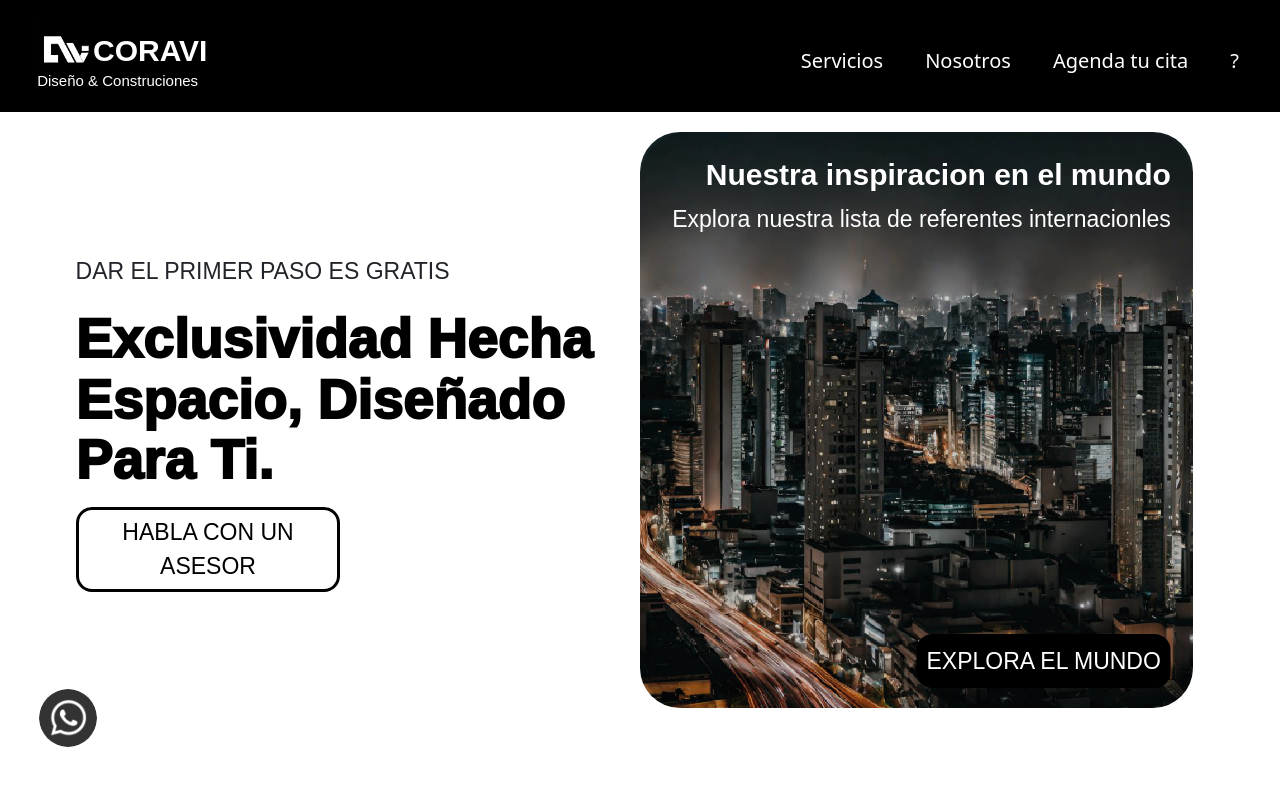
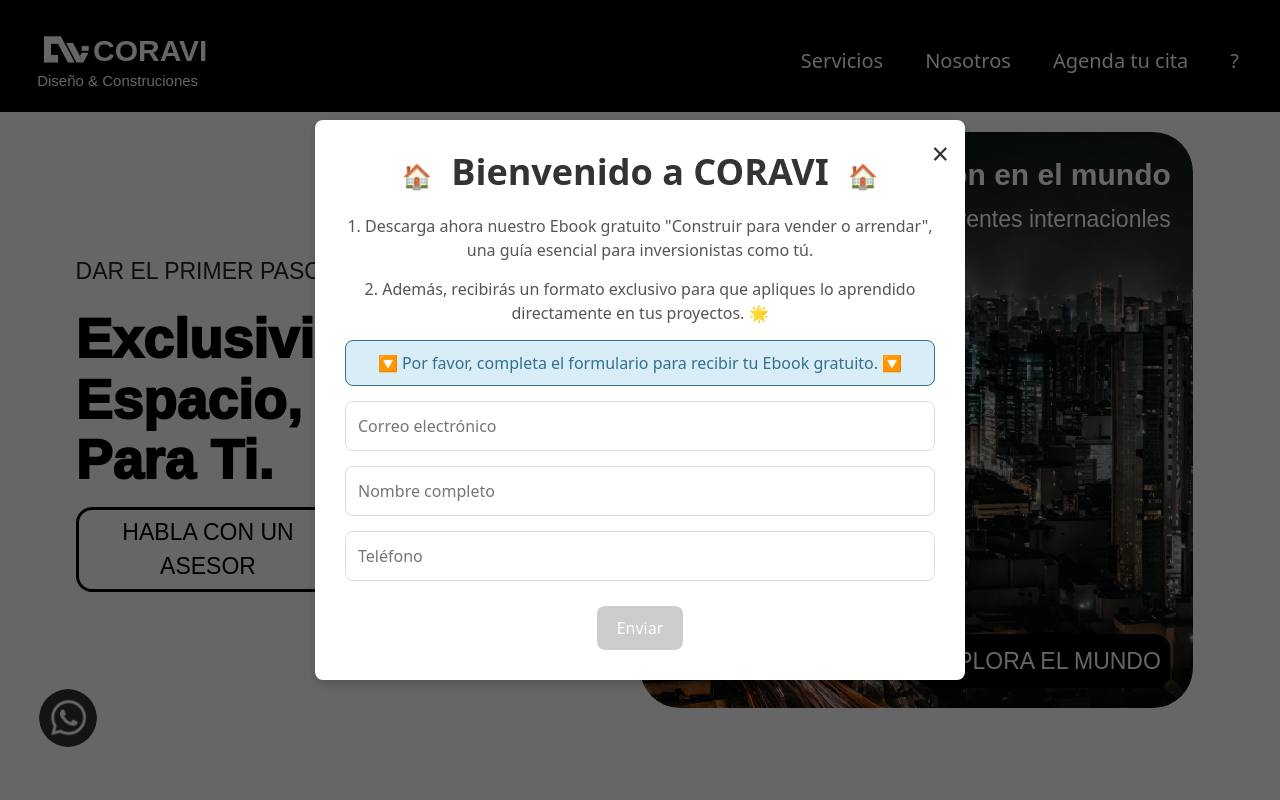
Before and after one commit to sbstzuluaga1111/coravi_front, a React (Create React App) app: page / in a window 1280 px wide. Shown: the top 800 px of the page. Built offline with nearby package versions, Linux system fonts and the light colour scheme; a small style sheet from the web is missing; a web font is replaced by a local one.

Commit message:
Anuncio agregado

```diff
--- a/package.json
+++ b/package.json
@@ -11,6 +11,7 @@
     "react-bootstrap": "^2.10.0",
     "react-datepicker": "^4.25.0",
     "react-dom": "^18.2.0",
+    "react-icons": "^5.3.0",
     "react-intersection-observer": "^9.5.3",
     "react-modal": "^3.16.1",
     "react-router-dom": "^6.21.2",
--- a/public/index.html
+++ b/public/index.html
@@ -6,6 +6,7 @@
     <link rel="stylesheet" href="https://fonts.googleapis.com/css2?family=Bahnschrift&display=swap">
     <meta name="viewport" content="width=device-width, initial-scale=1" />
     <meta name="theme-color" content="#000000" />
+    <link rel="stylesheet" href="https://cdnjs.cloudflare.com/ajax/libs/font-awesome/5.15.4/css/all.min.css" integrity="sha384-dy/1I6jQ8f1A5m2z/XT56wYO33A6mBuM6cpEQ1aFQ/58OGBDB2TQuhB+P3hW5/gX" crossorigin="anonymous" />
     <meta
       name="description"
       content="Web site created using create-react-app"
--- a/src/components/Home/Home.jsx
+++ b/src/components/Home/Home.jsx
@@ -1,26 +1,188 @@
-import React from "react";
-import Nav from '../Nav';
-import Page1 from './page1';
-import Page2 from './page2';
-import Page3 from './page3';
-import '../css/Home.css';
-import '../css/Home1.css';
-import '../../App.css';
-
-
-
+import React, { useState, useEffect } from "react";
+import { useLocation } from "react-router-dom";
+import Nav from "../Nav";
+import Page1 from "./page1";
+import Page2 from "./page2";
+import Page3 from "./page3";
+import "../css/Home.css";
+import "../css/Home1.css";
+import "../../App.css";
 
 const Home = () => {
+  const [isMessageOpen, setIsMessageOpen] = useState(true);
+  const [formData, setFormData] = useState({
+    nombre: '',
+    correo: '',
+    telefono: '',
+  });
+  const [isButtonDisabled, setIsButtonDisabled] = useState(true);
+  const [emailError, setEmailError] = useState("");
+  const [telefonoError, setTelefonoError] = useState("");
+  const [emailTouched, setEmailTouched] = useState(false);
+  const [telefonoTouched, setTelefonoTouched] = useState(false);
+  const location = useLocation();
+
+  useEffect(() => {
+    if (location.pathname === "/") {
+      setIsMessageOpen(true);
+    }
+  }, [location]);
+
+  const closeMessage = () => setIsMessageOpen(false);
+
+  const handleChange = (e) => {
+    const { name, value } = e.target;
+    setFormData((prevData) => ({
+      ...prevData,
+      [name]: value,
+    }));
+
+    if (name === "correo") {
+      setEmailTouched(true);
+    } else if (name === "telefono") {
+      setTelefonoTouched(true);
+    }
+  };
+
+  const isEmailValid = (email) => {
+    const emailRegex = /^[^\s@]+@[^\s@]+\.(com|co)$/;
+    return emailRegex.test(email);
+  };
+
+  const isTelefonoValid = (telefono) => {
+    const telefonoRegex = /^[0-9]{10}$/; // Verifica que el teléfono tenga exactamente 10 dígitos
+    return telefonoRegex.test(telefono);
+  };
+
+  useEffect(() => {
+    if (formData.nombre && isEmailValid(formData.correo) && isTelefonoValid(formData.telefono)) {
+      setIsButtonDisabled(false);
+      setEmailError("");
+      setTelefonoError("");
+    } else {
+      setIsButtonDisabled(true);
+      if (emailTouched && !isEmailValid(formData.correo)) {
+        setEmailError("El correo electrónico debe ser válido");
+      } else {
+        setEmailError("");
+      }
+      if (telefonoTouched && !isTelefonoValid(formData.telefono)) {
+        setTelefonoError("El teléfono debe tener exactamente 10 dígitos");
+      } else {
+        setTelefonoError("");
+      }
+    }
+  }, [formData, emailTouched, telefonoTouched]);
+
+  const handleSubmit = async () => {
+    try {
+      const response = await fetch("https://coravi-back.onrender.com/solicitud-descarga", {
+        method: "POST",
+        headers: {
+          "Content-Type": "application/json",
+        },
+        body: JSON.stringify(formData),
+      });
+
+      if (response.ok) {
+        console.log("Formulario enviado con éxito");
+        downloadPDF();
+      } else {
+        const errorData = await response.json();
+        console.error("Error al enviar el formulario:", errorData);
+      }
+    } catch (error) {
+      console.error("Error de red:", error);
+    }
+  };
+
+  const downloadPDF = async () => {
+    try {
+      const response = await fetch("https://coravi-back.onrender.com/download-pdf");
+      if (response.ok) {
+        const blob = await response.blob();
+        const link = document.createElement('a');
+        link.href = window.URL.createObjectURL(blob);
+        link.setAttribute('download', 'Ebook_Construir_Para_Vender_O_Arrendar.pdf');
+        document.body.appendChild(link);
+        link.click();
+        document.body.removeChild(link);
+      } else {
+        console.error("Error al descargar el PDF");
+      }
+    } catch (error) {
+      console.error("Error de red al descargar el PDF:", error);
+    }
+  };
 
   return (
     <div>
-      <Nav></Nav>
-      <Page1></Page1>
-      <Page2></Page2>
-      <Page3></Page3>
-
+      {isMessageOpen && (
+        <div className="message-overlay">
+          <div className="message-content">
+            <h2>
+              <span className="icon-container">🏠</span> Bienvenido a CORAVI{" "}
+              <span className="icon-container">🏠</span>
+            </h2>
+            <p>
+              1. Descarga ahora nuestro Ebook gratuito "Construir para vender o arrendar", una guía esencial para inversionistas como tú.
+            </p>
+            <p>
+              2. Además, recibirás un formato exclusivo para que apliques lo aprendido directamente en tus proyectos. 🌟
+            </p>
+            <div className="alerttttt">
+              🔽 Por favor, completa el formulario para recibir tu Ebook gratuito. 🔽
+            </div>
+            <div className="form-group">
+              <input
+                type="email"
+                name="correo"
+                placeholder="Correo electrónico"
+                value={formData.correo}
+                onChange={handleChange}
+                className="form-input"
+                required
+              />
+              {emailError && <div className="error-message">{emailError}</div>}
+            </div>
+            <div className="form-group">
+              <input
+                type="text"
+                name="nombre"
+                placeholder="Nombre completo"
+                value={formData.nombre}
+                onChange={handleChange}
+                className="form-input"
+                required
+              />
+            </div>
+            <div className="form-group">
+              <input
+                type="text"
+                name="telefono"
+                placeholder="Teléfono"
+                value={formData.telefono}
+                onChange={handleChange}
+                className="form-input"
+                required
+              />
+              {telefonoError && <div className="error-message">{telefonoError}</div>}
+            </div>
+            <button className="submit-btn" onClick={() => { handleSubmit(); closeMessage(); }} disabled={isButtonDisabled}>
+              Enviar
+            </button>
+            <button className="close-btn" onClick={closeMessage}>
+              &times;
+            </button>
+          </div>
+        </div>
+      )}
+      <Nav />
+      <Page1 />
+      <Page2 />
+      <Page3 />
     </div>
   );
-}
+};
 
 export default Home;
--- a/src/components/css/Home.css
+++ b/src/components/css/Home.css
@@ -2,6 +2,172 @@
 
 
 
+
+/* Estilo para la superposición del mensaje */
+.message-overlay {
+  position: fixed;
+  top: 0;
+  left: 0;
+  width: 100%;
+  height: 100%;
+  background-color: rgba(0, 0, 0, 0.6);
+  display: flex;
+  justify-content: center;
+  align-items: center;
+  z-index: 100000;
+  padding: 10px;
+}
+
+/* Animación de aparición desde arriba para el contenido del mensaje */
+@keyframes fadeInFromTop {
+  0% {
+    opacity: 0;
+    transform: translateY(-50%);
+  }
+  100% {
+    opacity: 1;
+    transform: translateY(0);
+  }
+}
+
+/* Contenido del mensaje */
+.message-content {
+  background-color: #fff;
+  padding: 30px;
+  border-radius: 8px;
+  text-align: center;
+  max-width: 650px;
+  width: 100%;
+  box-shadow: 0 4px 8px rgba(0, 0, 0, 0.2);
+  position: relative;
+  animation: fadeInFromTop 0.5s ease-out; /* Agregada la animación aquí */
+}
+
+/* Estilos para los títulos */
+.message-content h2 {
+  font-size: 24px;
+  margin-bottom: 20px;
+  color: #333;
+}
+
+/* Estilos para los párrafos */
+.message-content p {
+  font-size: 16px;
+  margin-bottom: 15px;
+  color: #555;
+}
+
+/* Estilos para los inputs */
+.form-group {
+  margin-bottom: 15px;
+}
+
+.form-input {
+  width: 100%;
+  padding: 12px;
+  font-size: 16px;
+  border: 1px solid #ddd;
+  border-radius: 8px;
+  box-sizing: border-box;
+  transition: border-color 0.3s;
+}
+
+.form-input:focus {
+  border-color: #007bff;
+  outline: none;
+}
+
+/* Estilos para el botón de enviar */
+.submit-btn {
+  background-color: #007bff;
+  color: white;
+  border: none;
+  padding: 10px 20px;
+  border-radius: 8px;
+  cursor: pointer;
+  font-size: 16px;
+  margin-top: 10px;
+  transition: background-color 0.3s;
+}
+
+.submit-btn:disabled {
+  background-color: #ccc;
+  cursor: not-allowed;
+}
+
+.submit-btn:hover:enabled {
+  background-color: #0056b3;
+}
+
+/* Estilos para el botón de cerrar */
+.close-btn {
+  position: absolute;
+  top: 10px;
+  right: 10px;
+  background: transparent;
+  border: none;
+  font-size: 30px;
+  color: #333;
+  cursor: pointer;
+}
+
+/* Estilos para hacer el formulario responsivo */
+@media (max-width: 600px) {
+  .message-content {
+    width: 90%;
+    padding: 20px;
+  }
+
+  .form-input {
+    font-size: 14px;
+  }
+
+  .submit-btn {
+    width: 100%;
+    padding: 12px;
+  }
+}
+
+/* Estilo para la alerta */
+.alerttttt {
+  color: #31708f; /* Color para el texto de la alerta */
+  background-color: #d9edf7; /* Color de fondo para la alerta */
+  padding: 10px;
+  border-radius: 8px;
+  text-align: center;
+  margin-bottom: 15px;
+  border: 1px solid #31708f; /* Borde de la alerta */
+}
+
+
+/* Estilos para los títulos */
+.message-content h2 {
+  font-size: 36px; /* Tamaño más grande */
+  font-weight: bold; /* Más grueso */
+  margin-bottom: 20px;
+  color: #333;
+}
+
+.icon-container { display: inline-block; font-size: 24px; /* Tamaño más pequeño */ margin: 0 10px; /* Espacio entre el ícono y el texto */ }
+
+
+
+
+
+
+
+
+
+
+
+
+
+
+
+
+.error-message{
+  color: red;
+}
 
 
 
```
Also changed, not shown: 1 other file (tests, documents, lock files or other folders).
